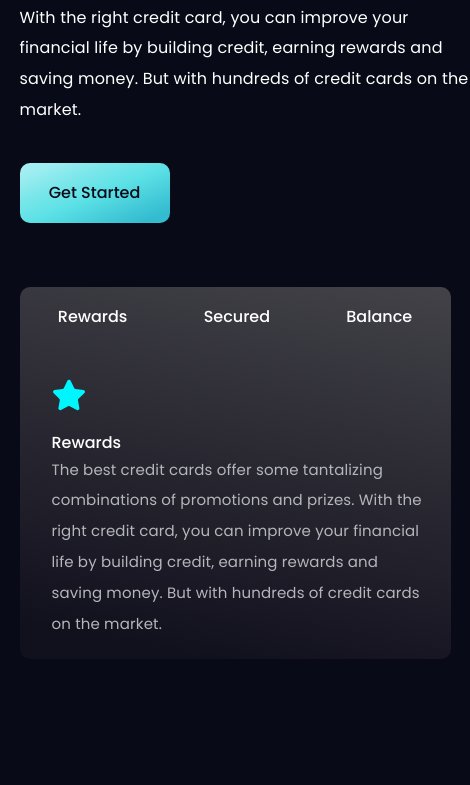
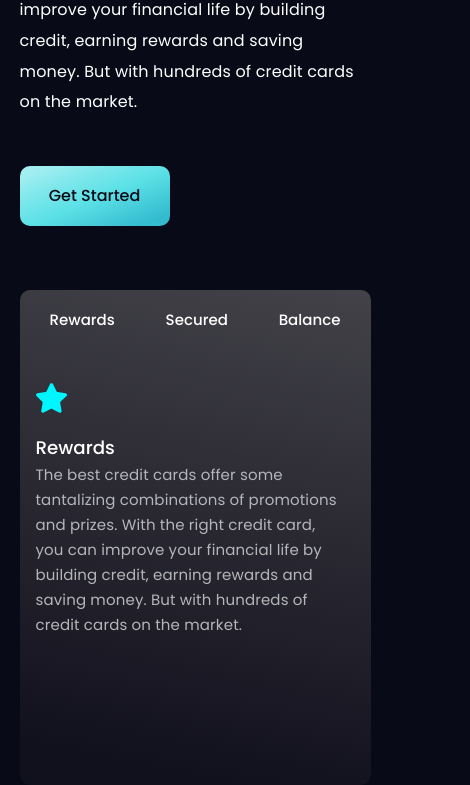
Before and after one commit to malay009-star/Tabs, a plain HTML site: page index.html in a window 390 px wide. Shown: the part 242-1027 px from the top of the page, 470 px wide, since content can reach past the window. Before the commit the page ends 965 px from the top, so only its background shows below. Drawn offline with nearby package versions, Linux system fonts and the light colour scheme; files whose address does not match are found by name; a web font is replaced by a local one.

Commit message:
we change reponsivness

```diff
--- a/Assets/CSS/style.css
+++ b/Assets/CSS/style.css
@@ -142,7 +142,7 @@ body {
 
 @media (max-width: 1023px) {
   .tab-container {
-    background-color: red;
+    /* background-color: red; */
     margin-left: 0rem;
     margin-top: 5rem;
   }
@@ -156,7 +156,8 @@ body {
     font-size: 2.3rem;
   }
   .same_heading p {
-    width: 450px;
+    width: 100%;
+    /* background-color: red; */
     height: 140px;
     font-size: 16px;
   }
@@ -164,7 +165,7 @@ body {
     margin-top: 0rem;
   }
   .tab-container {
-    width: 431px;
+    width: 100%;
     margin: 4rem 0rem;
   }
   .tab-container #all_tabs button {
@@ -175,12 +176,24 @@ body {
   }
 }
 
-@media (max-width: 368px) {
+@media (max-width: 470px) {
+  .tab-container {
+    height: 100%;
+    width: 100%;
+  }
+  .tab-container #all_tabs button {
+    font-size: 15px;
+    padding: 1.13rem 1rem;
+  }
+}
+
+@media (max-width: 400px) {
   .same_heading h1 {
+    /* background-color: red; */
     font-size: 1.8rem;
   }
   .same_heading p {
-    width: 340px;
+    width: 100%;
     height: 150px;
     font-size: 16px;
   }
@@ -189,10 +202,9 @@ body {
   }
   .tab-container {
     height: 100%;
-    width: 330px;
+    width: 100%;
   }
   .tab-container #all_tabs button {
-    font-size: 16px;
     padding: 1.13rem 1.3rem;
   }
   .tab-container .tab-content {
@@ -210,5 +222,3 @@ body {
     line-height: 25px;
   }
 }
-
-/*# sourceMappingURL=style.css.map */
```
